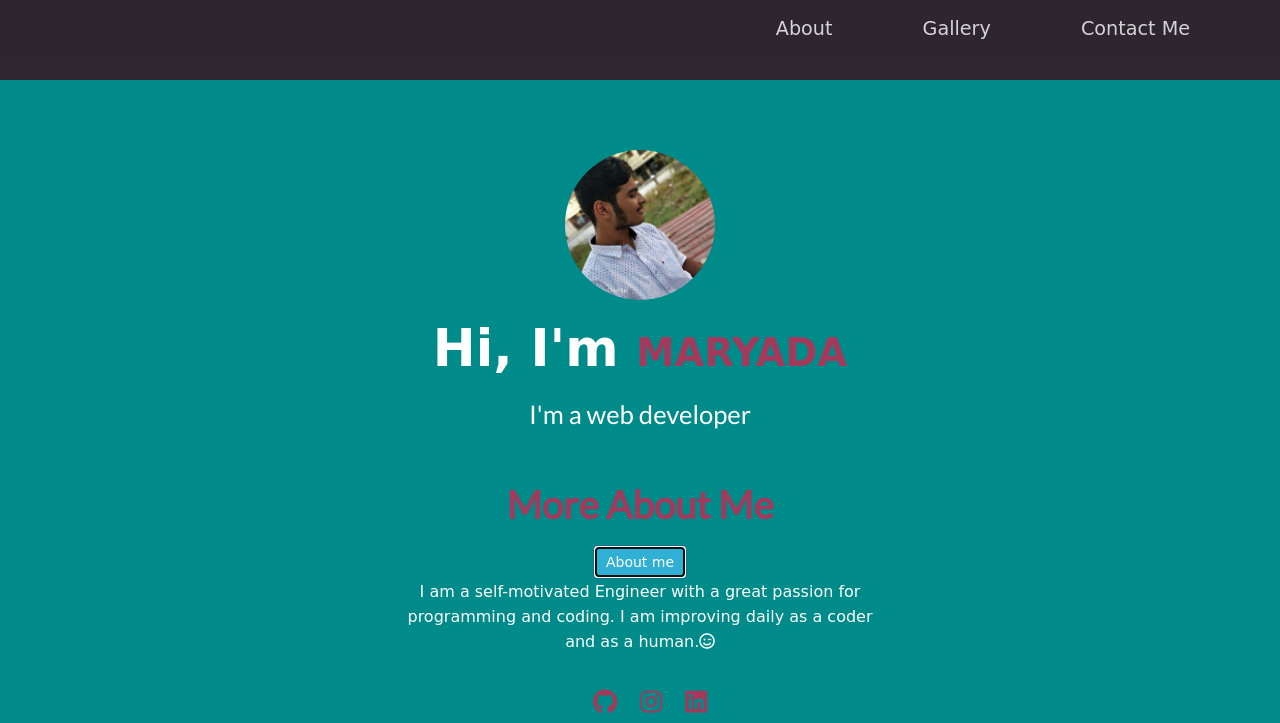
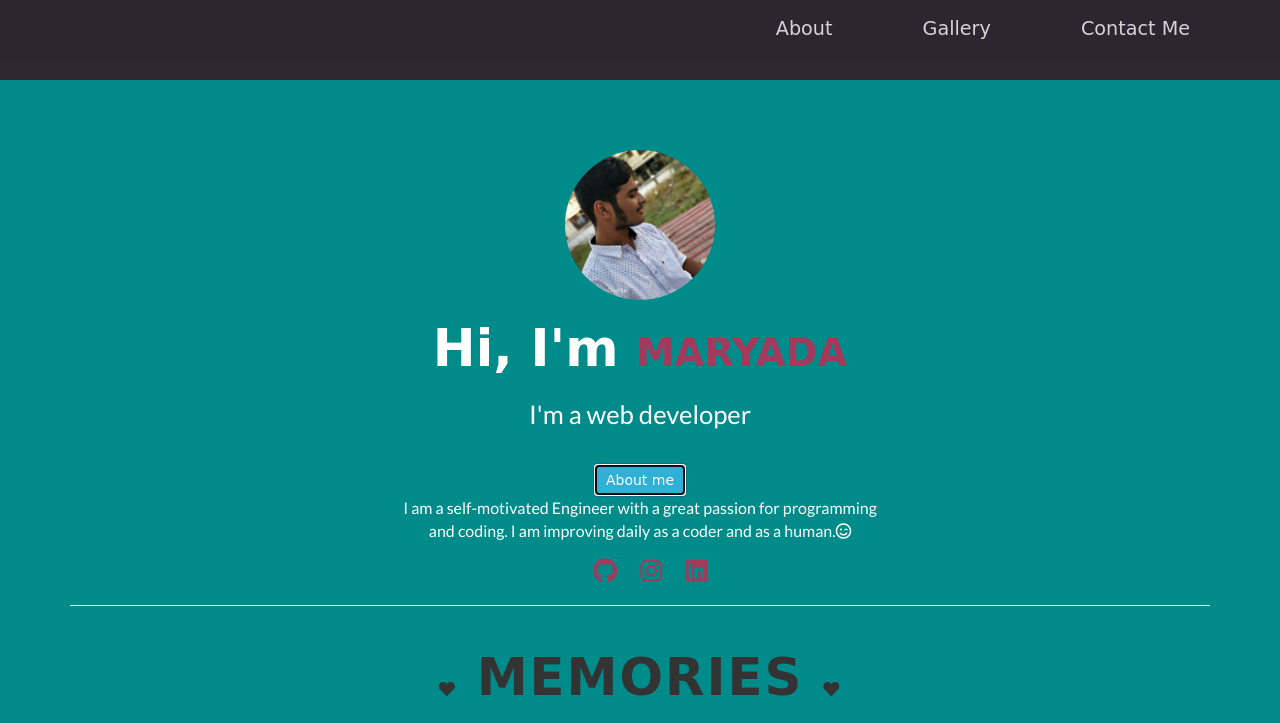
Before and after one commit to maryada6/maryada6.github.io, a plain HTML site: page Coursera-Web-Design-for-Everybody-Capstone-Project-master/index.html in a window 1280 px wide. Both pictures are taken after a click on the button "About me". Shown: the top 723 px of the page. Drawn offline with nearby package versions, Linux system fonts and the light colour scheme; a web font is replaced by a local one.

Commit message:
Update index.html

```diff
--- a/Coursera-Web-Design-for-Everybody-Capstone-Project-master/index.html
+++ b/Coursera-Web-Design-for-Everybody-Capstone-Project-master/index.html
@@ -70,22 +70,21 @@
 				</div>
 
 				<div class="about">
-					<h2>More about me</h2>
-					<button type="button" class="btn btn-info" data-toggle="collapse" data-target="#demo" style="font-family:satisfy,cursive;">About me</button>
+
+				<button type="button" class="btn btn-info" data-toggle="collapse" data-target="#demo" style="font-family:satisfy,cursive;">About me</button>
                                    <div id="demo" class="collapse">
-					   <p> I am a self-motivated Engineer with a great passion for programming and coding. I am improving daily as a coder and as a human.<i class="far fa-smile-wink"></i></p>
+					    I am a self-motivated Engineer with a great passion for programming and coding. I am improving daily as a coder and as a human.<i class="far fa-smile-wink"></i>
 
-					<div class="social">
+				  </div>
+
+
+				<div class="social">
 
 						<a class="profile-link" href="https://github.com/maryada6" target="_blank"><i class="fab fa-github"></i></a>
 						<a class="profile-link" href="https://www.instagram.com/maryada_2121/" target="_blank"><i class="fab fa-instagram"></i></a>
 						<a class="profile-link" href="https://www.linkedin.com/in/maryada-lodha-a86285190/" target="_blank"><i class="fab fa-linkedin"></i></a>
-
 					</div>
-
-                                   </div>
-
-					</div>
+				</div>
 
 				</section>
 				<hr>
```
